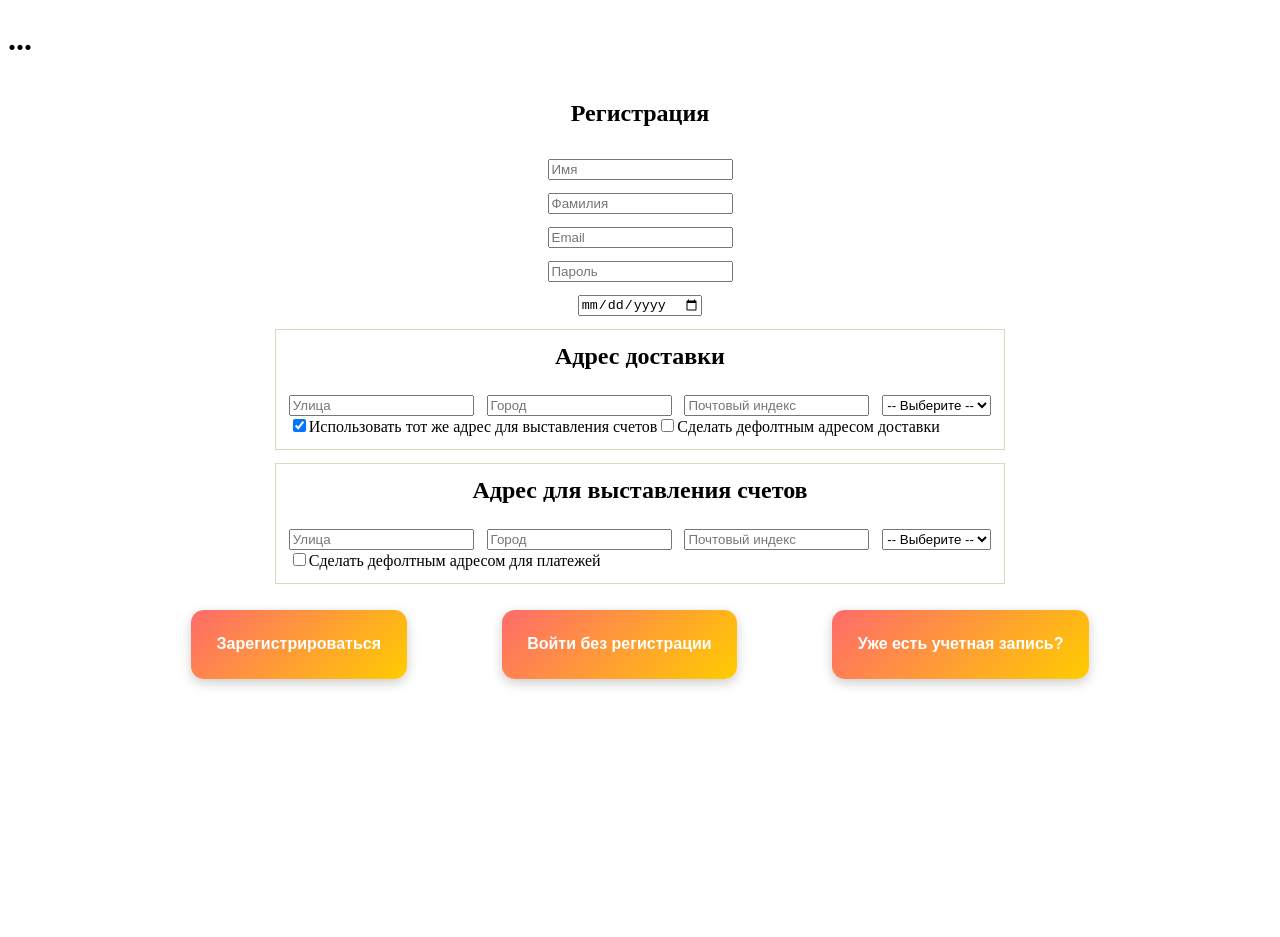
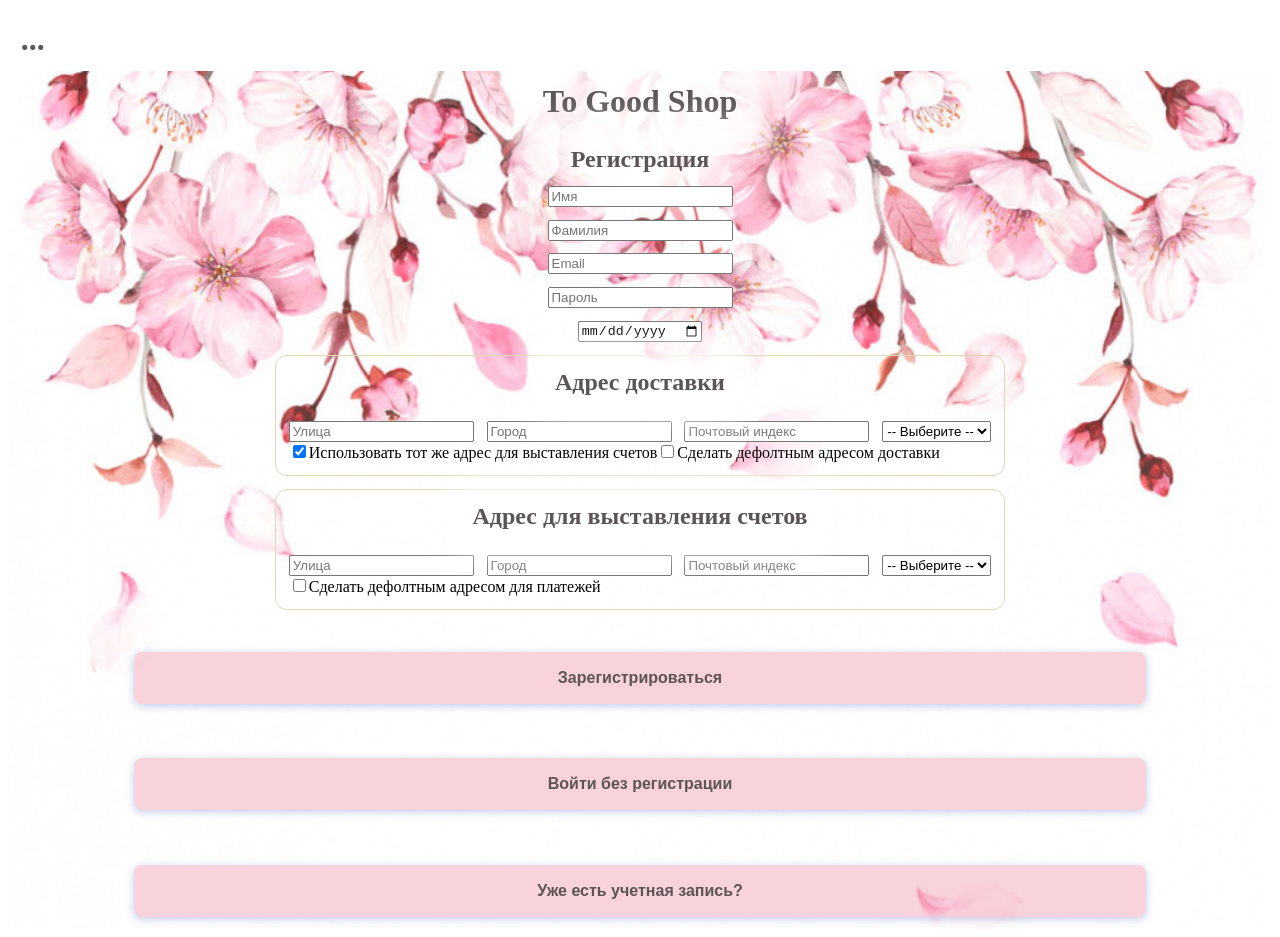
Before and after one commit to Michael5366/ecommerce-application, a React (Vite) app: page / in a window 1280 px wide. Before the commit the page ends 800 px from the top, so only its background shows below. Built offline with nearby package versions, Linux system fonts and the light colour scheme.

Commit message:
style: add flower-style in the page

```diff
--- a/src/components/RegisterForm.tsx
+++ b/src/components/RegisterForm.tsx
@@ -165,6 +165,7 @@ export default function RegisterForm() {
   return (
     <>
       <form onSubmit={handleSubmit} className="form-position">
+        <h1>To Good Shop</h1>
         <h2>Регистрация</h2>
         <input
           name="username"
@@ -172,16 +173,16 @@ export default function RegisterForm() {
           value={formData.username}
           onChange={handleChange}
         />
-        {submitted && errors.username && <p className='errors'>{errors.username}</p>}
+        {submitted && errors.username && <p className="errors">{errors.username}</p>}
         <input
           name="surname"
           placeholder="Фамилия"
           value={formData.surname}
           onChange={handleChange}
         />
-        {submitted && errors.surname && <p className='errors'>{errors.surname}</p>}
+        {submitted && errors.surname && <p className="errors">{errors.surname}</p>}
         <input name="email" placeholder="Email" value={formData.email} onChange={handleChange} />
-        {submitted && errors.email && <p className='errors'>{errors.email}</p>}
+        {submitted && errors.email && <p className="errors">{errors.email}</p>}
         <input
           name="password"
           type="password"
@@ -189,9 +190,9 @@ export default function RegisterForm() {
           value={formData.password}
           onChange={handleChange}
         />
-        {submitted && errors.password && <p className='errors'>{errors.password}</p>}
+        {submitted && errors.password && <p className="errors">{errors.password}</p>}
         <input name="birthday" type="date" value={formData.birthday} onChange={handleChange} />
-        {submitted && errors.birthday && <p className='errors'>{errors.birthday}</p>}
+        {submitted && errors.birthday && <p className="errors">{errors.birthday}</p>}
         <div className="address-section">
           <AddressForm
             type="shippingAddress"
@@ -231,14 +232,16 @@ export default function RegisterForm() {
             Сделать дефолтным адресом для платежей
           </label>
         </div>
-        <div className='buttons-block'>
-        <button className='button-reg' type="submit">Зарегистрироваться</button>
-        <button className='button-reg' type="button" onClick={handleAnonymousLogin}>
-          Войти без регистрации
-        </button>
-        <button className='button-reg' type="button" onClick={handleLoginRedirect}>
-          Уже есть учетная запись?
-        </button>
+        <div className="buttons-block">
+          <button className="button-reg" type="submit">
+            Зарегистрироваться
+          </button>
+          <button className="button-reg" type="button" onClick={handleAnonymousLogin}>
+            Войти без регистрации
+          </button>
+          <button className="button-reg" type="button" onClick={handleLoginRedirect}>
+            Уже есть учетная запись?
+          </button>
         </div>
       </form>
       {console.log('showDuplicateEmailModal =', showDuplicateEmailModal)}
--- a/src/styles/cssRegistration.css
+++ b/src/styles/cssRegistration.css
@@ -1,6 +1,28 @@
+h1{
+    margin: 0;
+  font-size: 2rem;
+  font-weight: 600;
+  color: rgb(92, 85, 85);
+  padding: 1vw;
+  background-color: #ffffffd1;
+  box-shadow: 0 0 30px 20px #fffffff0;
+}
 h3 {
   margin: 0;
-  font-size: x-large;
+  font-size: 1.5rem;
+  font-weight: 600;
+  color: rgb(92, 85, 85);
+  background-color: #ffffffd1;
+  box-shadow: 0 0 30px 20px #fffffff0;
+  z-index: 3;
+}
+h2{
+  margin: 0;
+  font-size: 1.5rem;
+  font-weight: 600;
+  color: rgb(92, 85, 85);
+  background-color: #ffffffd1;
+  box-shadow: 0 0 30px 20px #fffffff0;
 }
 .overlay {
   position: fixed;
@@ -35,7 +57,7 @@ h3 {
   padding: 8px 16px;
   cursor: pointer;
 }
-.buttons-block{
+.buttons-block {
   display: flex;
   flex-direction: row;
   align-items: center;
@@ -59,6 +81,8 @@ h3 {
   flex-direction: column;
   align-items: center;
   gap: 1vw;
+  background-image: url('../../public/flores-phone.jpg');
+  background-size: cover;
 }
 .adress-block {
   gap: 1vw;
@@ -75,27 +99,39 @@ h3 {
 .address-section {
   padding: 1vw;
   border: 1px #dbd9b8 solid;
+  border-radius: 12px;
 }
-.errors{
+.errors {
   color: rgb(180, 12, 12);
   margin: 0;
   font-size: smaller;
+  background-color: #ffffffd1;
+  box-shadow: 0 0 30px 20px #fffffff0;
 }
 .button-reg {
-  background: linear-gradient(135deg, #ff6b6b, #ffcc00);
-  color: #fff;
-  font-weight: bold;
+  width: 100%;
+  height: 3.25rem;
+  padding: 0 1rem;
+  color: rgb(92, 85, 85);
   border: none;
-  border-radius: 1vw;
-  padding: 2vw 2vw;
-  font-size: 16px;
+  border-radius: 8px;
   cursor: pointer;
-  box-shadow: 0 4px 12px rgba(0, 0, 0, 0.2);
-  transition: transform 0.2s ease, box-shadow 0.2s ease;
+  font-size: 1rem;
+  font-weight: 600;
+  transition: all 0.3s cubic-bezier(0.4, 0, 0.2, 1);
+  box-shadow: 0 2px 8px rgba(63, 81, 181, 0.3);
+  margin-top: 1rem;
+  position: relative;
+  display: inline-flex;
+  align-items: center;
+  justify-content: center;
+  gap: 0.5rem;
+  background-color: #f2a6b57d;
 }
 .bbutton-reg:hover {
-  transform: scale(1.05);
-  box-shadow: 0 6px 16px rgba(0, 0, 0, 0.3);
+  background: linear-gradient(135deg, var(--primary-light) 0%, var(--primary) 100%);
+  transform: translateY(-2px);
+  box-shadow: 0 4px 12px rgba(63, 81, 181, 0.4);
 }
 
 .button-reg:active {
```
Also changed, not shown: src/components/AddressForm.tsx (+5 -5 lines), public/flores-phone.jpg (added).
